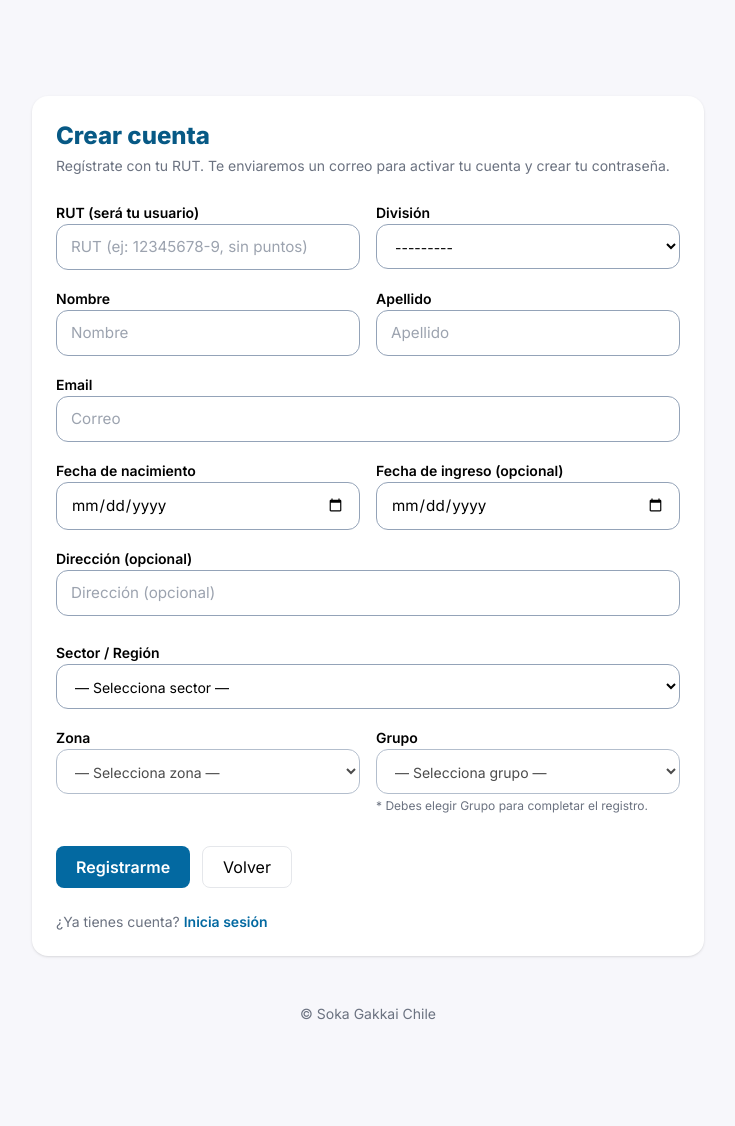
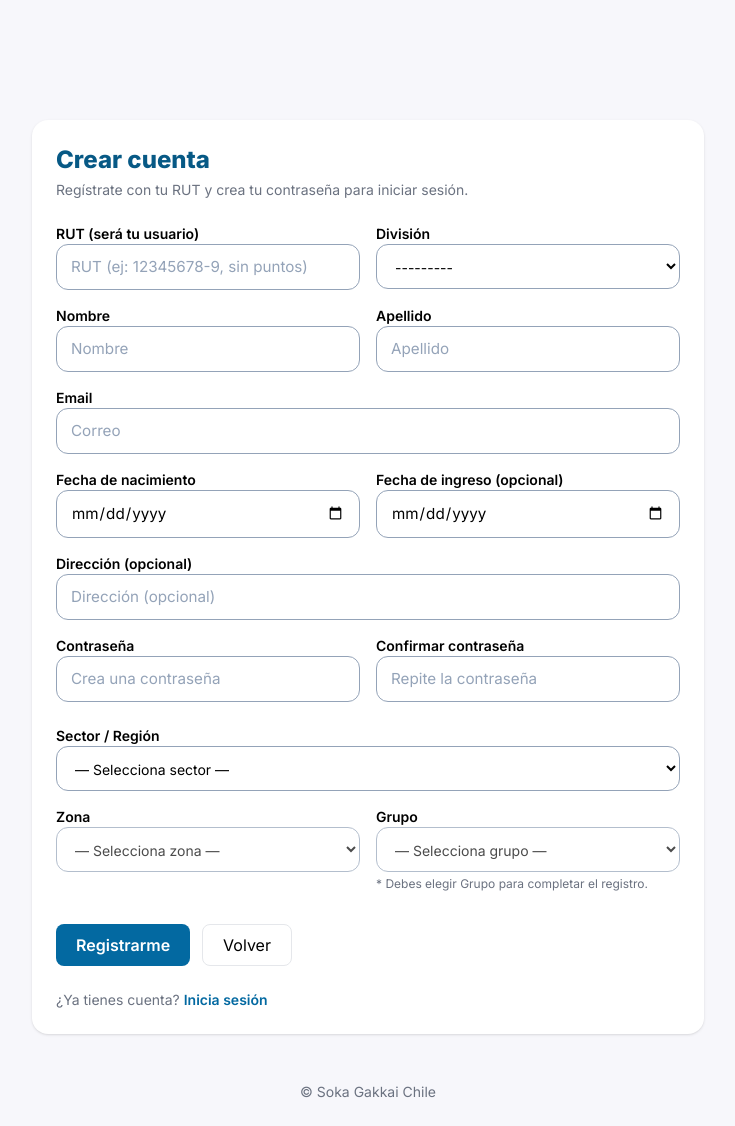
Before and after one commit to lacaramera/sgi-chile, a Django app: page /accounts/register/ in a window 1280 px wide. Shown: the whole page, without its empty margins (272-1007 px from the left). Before the commit the page ends 1020 px from the top, so only its background shows below. Run offline with Django 5.2, Linux system fonts and the light colour scheme; parts of the project's set-up code (start-up, migrations or seed data) failed here and were passed over; some libraries are stand-ins or nearby versions.

Commit message:
feat: registro permite crear contraseña (sin correo)

```diff
--- a/accounts/forms.py
+++ b/accounts/forms.py
@@ -92,9 +92,27 @@ class SelfRegisterForm(forms.ModelForm):
     - username = rut (obligatorio)
     - NO permite elegir role / flags nacionales
     - Puede elegir: división, fecha ingreso, sector/zona/grupo (group)
-    - queda inactivo hasta activar por correo
+    - ✅ el usuario elige su contraseña en el mismo registro
+    - ✅ queda ACTIVO inmediatamente (sin correo)
     """
     email = forms.EmailField(required=True)
+
+    password1 = forms.CharField(
+        label="Contraseña",
+        required=True,
+        widget=forms.PasswordInput(attrs={
+            "placeholder": "Crea una contraseña",
+            "autocomplete": "new-password",
+        }),
+    )
+    password2 = forms.CharField(
+        label="Confirmar contraseña",
+        required=True,
+        widget=forms.PasswordInput(attrs={
+            "placeholder": "Repite la contraseña",
+            "autocomplete": "new-password",
+        }),
+    )
 
     class Meta:
         model = User
@@ -108,6 +126,7 @@ class SelfRegisterForm(forms.ModelForm):
             "address",
             "division",
             "group",
+            # OJO: password1/password2 NO van aquí porque no son del modelo
         )
         widgets = {
             "birth_date": forms.DateInput(attrs={"type": "date"}),
@@ -133,9 +152,13 @@ class SelfRegisterForm(forms.ModelForm):
         self.fields["join_date"].required = False
 
         # estilos (mismo look SGI)
+        css = "w-full border border-gray-200 rounded-2xl px-4 py-2 text-sm"
         for name, f in self.fields.items():
-            css = "w-full border border-gray-200 rounded-2xl px-4 py-2 text-sm"
             f.widget.attrs.update({"class": css})
+
+        # estilo a passwords (también)
+        self.fields["password1"].widget.attrs.update({"class": css})
+        self.fields["password2"].widget.attrs.update({"class": css})
 
     def clean_rut(self):
         rut_raw = (self.cleaned_data.get("rut") or "").strip()
@@ -158,6 +181,20 @@ class SelfRegisterForm(forms.ModelForm):
             raise ValidationError("Ya existe una cuenta con este correo.")
         return email
 
+    def clean_password1(self):
+        pw = self.cleaned_data.get("password1")
+        if pw:
+            validate_password(pw)
+        return pw
+
+    def clean(self):
+        cleaned = super().clean()
+        p1 = cleaned.get("password1")
+        p2 = cleaned.get("password2")
+        if p1 and p2 and p1 != p2:
+            self.add_error("password2", "Las contraseñas no coinciden.")
+        return cleaned
+
     def save(self, commit=True):
         user = super().save(commit=False)
 
@@ -177,17 +214,17 @@ class SelfRegisterForm(forms.ModelForm):
         user.is_division_national_vice = False
         user.national_division = None
 
-        # ✅ IMPORTANTE: ya NO forzamos group=None
-        # user.group = None  ❌ NO
+        # ✅ activo inmediatamente (ya no hay activación por correo)
+        user.is_active = True
 
-        # cuenta inactiva hasta activar por correo
-        user.is_active = False
-
-        # elige contraseña en el link de activación
-        user.set_unusable_password()
+        # ✅ setear contraseña elegida por el usuario
+        password = self.cleaned_data.get("password1")
+        user.set_password(password)
 
         if commit:
             user.save()
+            self.save_m2m()
+
         return user
 
 
--- a/templates/registration/register.html
+++ b/templates/registration/register.html
@@ -1,3 +1,5 @@
+
+
 {% extends "base.html" %}
 {% block title %}Registro{% endblock %}
 {% block content %}
@@ -5,7 +7,8 @@
 <div class="max-w-2xl mx-auto bg-white rounded-2xl shadow p-6">
   <h2 class="text-2xl font-extrabold text-sky-800 mb-1">Crear cuenta</h2>
   <p class="text-sm text-gray-500 mb-6">
-    Regístrate con tu RUT. Te enviaremos un correo para activar tu cuenta y crear tu contraseña.
+       <!-- Regístrate con tu RUT. Te enviaremos un correo para activar tu cuenta y crear tu contraseña.-->
+    Regístrate con tu RUT y crea tu contraseña para iniciar sesión.
   </p>
 
   {% if form.errors %}
@@ -57,6 +60,23 @@
       <div class="md:col-span-2">
         <label class="text-sm font-semibold">Dirección (opcional)</label>
         {{ form.address }}
+      </div>
+
+      <!-- 🔐 CONTRASEÑAS -->
+      <div>
+        <label class="text-sm font-semibold">Contraseña</label>
+        {{ form.password1 }}
+        {% if form.password1.errors %}
+          <p class="text-xs text-red-600 mt-1">{{ form.password1.errors|striptags }}</p>
+        {% endif %}
+      </div>
+
+      <div>
+        <label class="text-sm font-semibold">Confirmar contraseña</label>
+        {{ form.password2 }}
+        {% if form.password2.errors %}
+          <p class="text-xs text-red-600 mt-1">{{ form.password2.errors|striptags }}</p>
+        {% endif %}
       </div>
     </div>
 
@@ -136,15 +156,11 @@
 
     try{
       const data = await fetchJson(`/accounts/ajax/zonas/?sector_id=${sectorId}`);
-      console.log("zonas response:", data);
-
       (data.zonas || []).forEach(z => {
         zonaSelect.insertAdjacentHTML("beforeend", `<option value="${z.id}">${z.name}</option>`);
       });
       zonaSelect.disabled = false;
-    }catch(e){
-      // deja el select deshabilitado, pero al menos verás el error
-    }
+    }catch(e){}
   });
 
   zonaSelect.addEventListener("change", async () => {
@@ -154,17 +170,13 @@
 
     try{
       const data = await fetchJson(`/accounts/ajax/grupos/?zona_id=${zonaId}`);
-      console.log("grupos response:", data);
-
       (data.grupos || []).forEach(g => {
         grupoSelect.insertAdjacentHTML("beforeend", `<option value="${g.id}">${g.name}</option>`);
       });
       grupoSelect.disabled = false;
-    }catch(e){
-    }
+    }catch(e){}
   });
 })();
 </script>
 
-
 {% endblock %}
```
